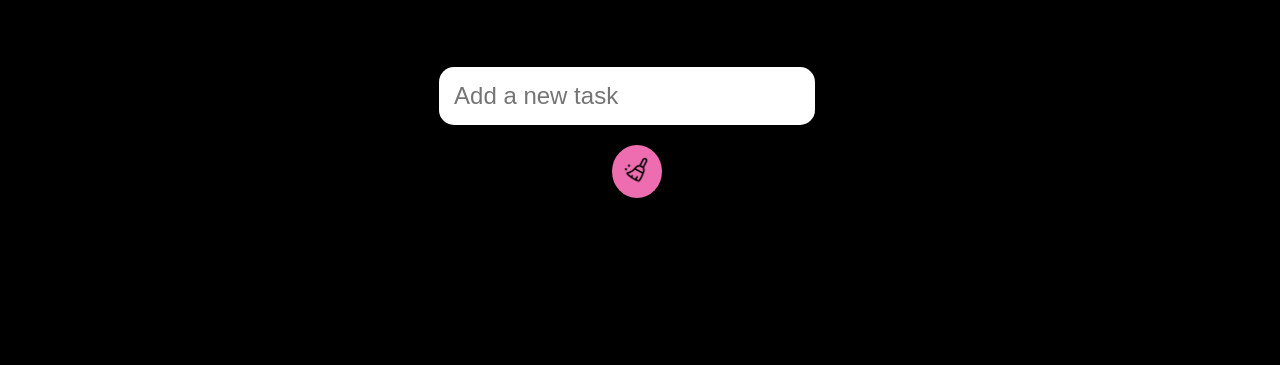
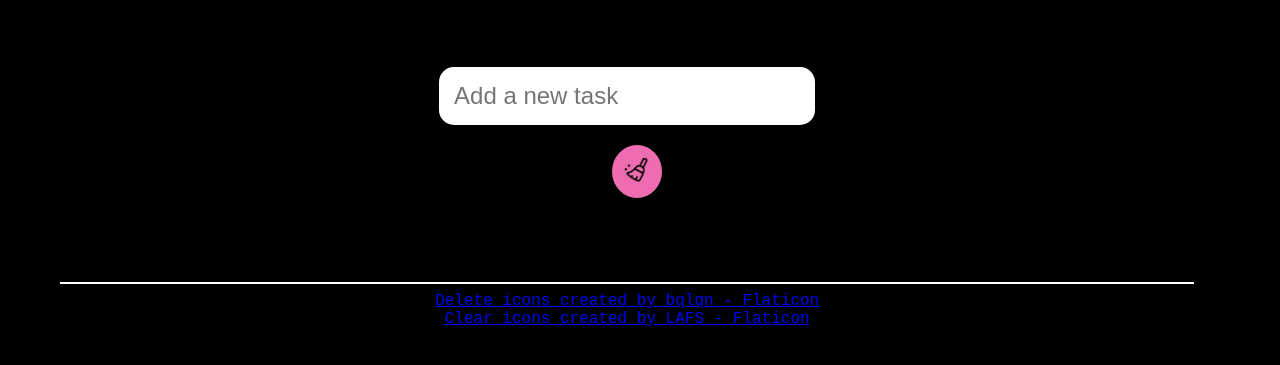
Before and after one commit to RubyShanks/To-Do-List, a plain HTML site: page index.html in a window 1280 px wide. Shown: the part 147-512 px from the top of the page. Drawn offline with Linux system fonts and the light colour scheme.

Commit message:
Added attributions

```diff
--- a/index.html
+++ b/index.html
@@ -19,6 +19,11 @@
         <ul>
         </ul>
     </div>
+    <div class="footer">
+        <hr>
+        <a href="https://www.flaticon.com/free-icons/delete" title="delete icons">Delete icons created by bqlqn - Flaticon</a>
+        <a href="https://www.flaticon.com/free-icons/clear" title="clear icons">Clear icons created by LAFS - Flaticon</a>
+    </div>
     <script src="script.js"></script>
 </body>
 </html>
--- a/style.css
+++ b/style.css
@@ -98,3 +98,20 @@ button:hover img {
     padding: 1px;
     border-radius: 4px;
 }
+.footer {
+    margin-top: 40px;
+    display: flex;
+    flex-direction: column;
+    align-items: center;
+    justify-content: center;
+    width: 95%;
+    font-size: 1rem;
+    font-family: 'Courier New', Courier, monospace;
+    padding: 20px;
+}
+
+.footer > hr {
+    width: 95%;
+    padding: 0;
+    border: 1px solid white;
+}
```
